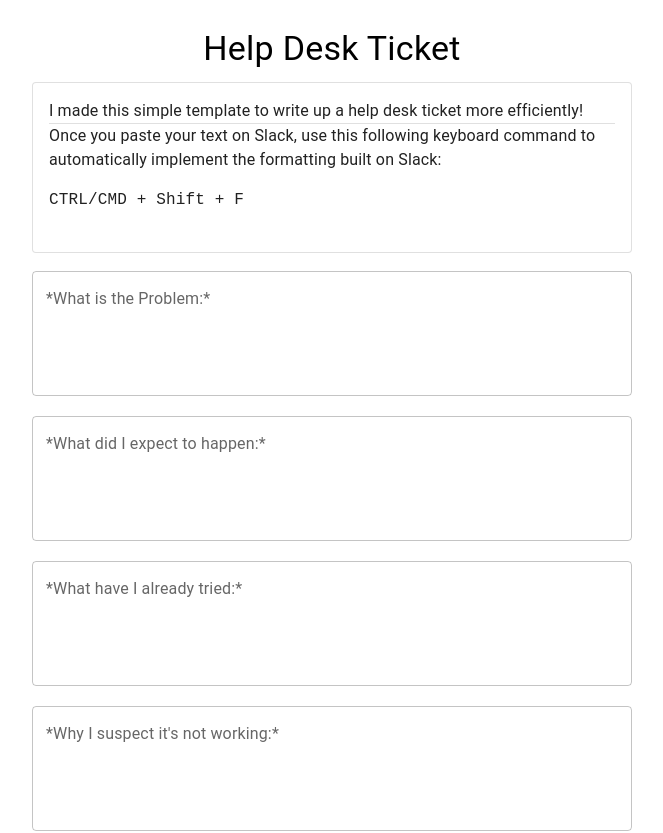
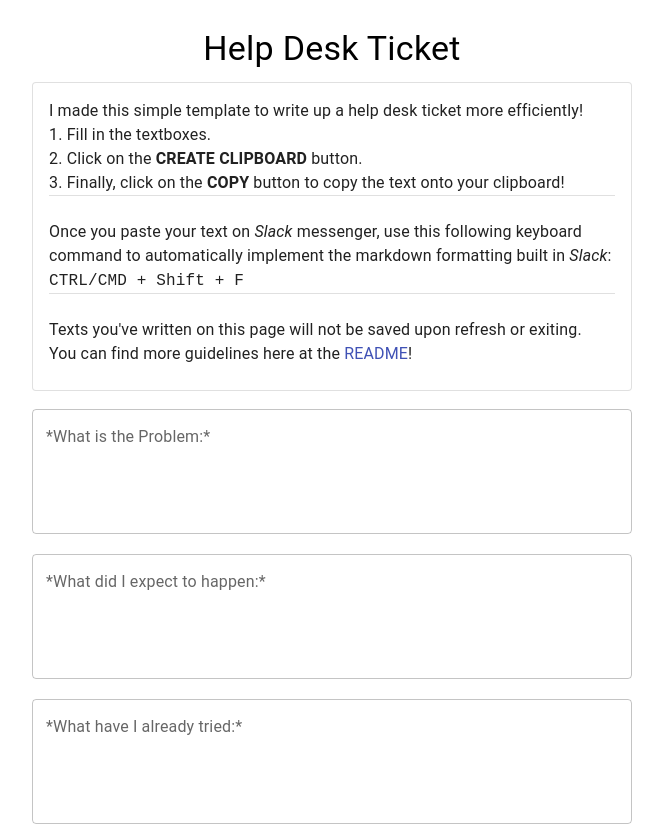
Before and after one commit to sabrinaira/help-desk-form, a React (Vite) app: page / in a window 1280 px wide. Shown: the top 833 px of the page, without its empty margins (308-971 px from the left). Built offline with nearby package versions, Linux system fonts and the light colour scheme.

Commit message:
added new lines when creating clipboard for readability; added additional written instructions to app

```diff
--- a/src/App.tsx
+++ b/src/App.tsx
@@ -12,12 +12,33 @@ function App() {
         <CardContent>
           <Typography variant='body1'>
             I made this simple template to write up a help desk ticket more
-            efficiently!<Divider></Divider>
-            Once you paste your text on Slack, use this following keyboard
-            command to automatically implement the formatting built on Slack:
-            <pre>
-              <code>CTRL/CMD + Shift + F</code>
-            </pre>
+            efficiently!<br></br>
+            1. Fill in the textboxes.<br></br>
+            2. Click on the <b>CREATE CLIPBOARD</b> button.<br></br>
+            3. Finally, click on the <b>COPY</b> button to copy the text onto
+            your clipboard!
+            <Divider></Divider>
+            <br></br>
+            Once you paste your text on <em>Slack</em> messenger, use this
+            following keyboard command to automatically implement the markdown
+            formatting built in <em>Slack</em>:<br></br>
+            <code>CTRL/CMD + Shift + F</code>
+            <Divider></Divider>
+            <br></br>
+            Texts you've written on this page will not be saved upon refresh or
+            exiting.<br></br>
+            You can find more guidelines here at the{' '}
+            <a
+              href='https://github.com/sabrinaira/help-desk-form?tab=readme-ov-file#help-desk-form'
+              style={{
+                textDecoration: 'none',
+                color: '#3f51b5',
+                fontSize: '16px',
+              }}
+            >
+              README
+            </a>
+            !
           </Typography>
         </CardContent>
       </Card>
--- a/src/HelpDesk.tsx
+++ b/src/HelpDesk.tsx
@@ -17,7 +17,7 @@ const HelpDeskForm: React.FC = () => {
   const handleAdd = (): void => {
     const combinedText = inputs
       .map((input, index) => `${placeholders[index]} ${input}`) // Include placeholder before input
-      .join('\n'); // Combine text boxes into one string
+      .join('\n\n'); // Combine text boxes into one string
     if (combinedText.trim()) {
       setTexts([...texts, combinedText]); // Add combined text to the texts array
     }
@@ -79,14 +79,16 @@ const HelpDeskForm: React.FC = () => {
               marginBottom: '10px',
               display: 'flex',
               alignItems: 'center',
+              whiteSpace: 'pre-wrap'
             }}
           >
             <Typography
+
               variant='body1'
               sx={{ flexGrow: 1, whiteSpace: 'pre-wrap' }}
             >
               {text}
-            </Typography>
+            </Typography><br></br>
             <Button
               variant='outlined'
               onClick={() => handleCopy(text)}
```
